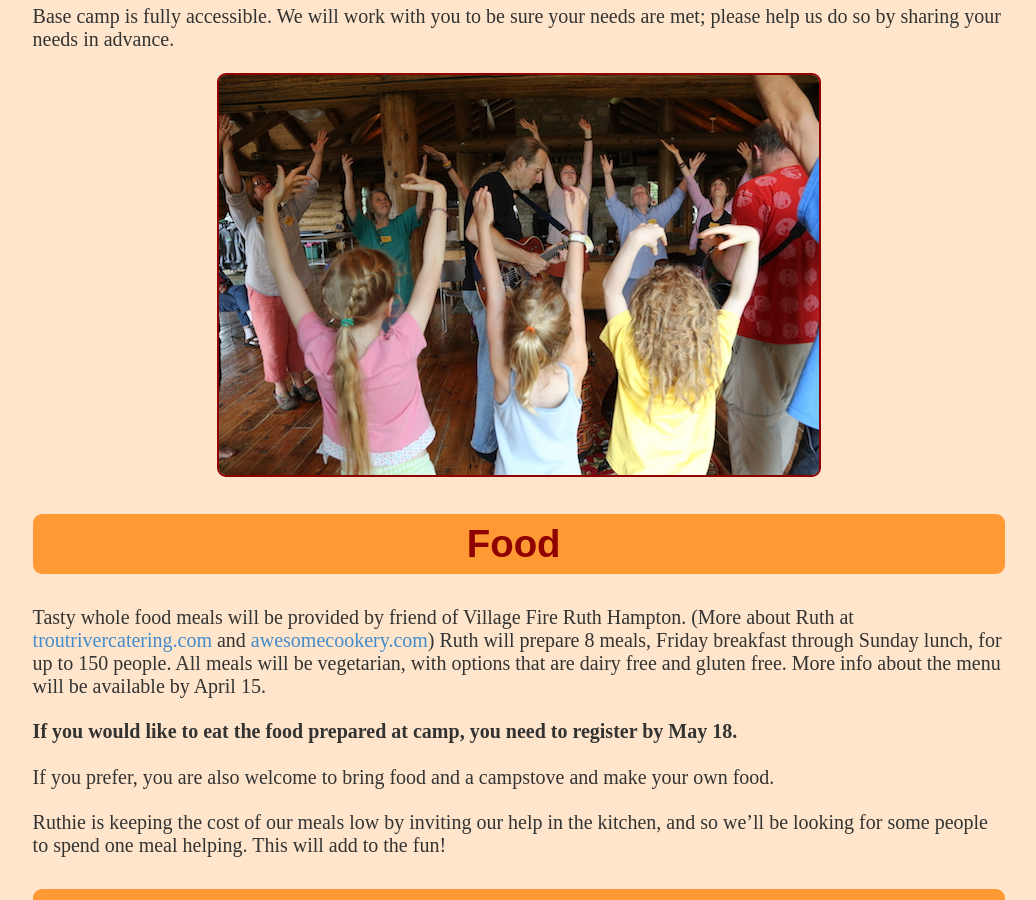
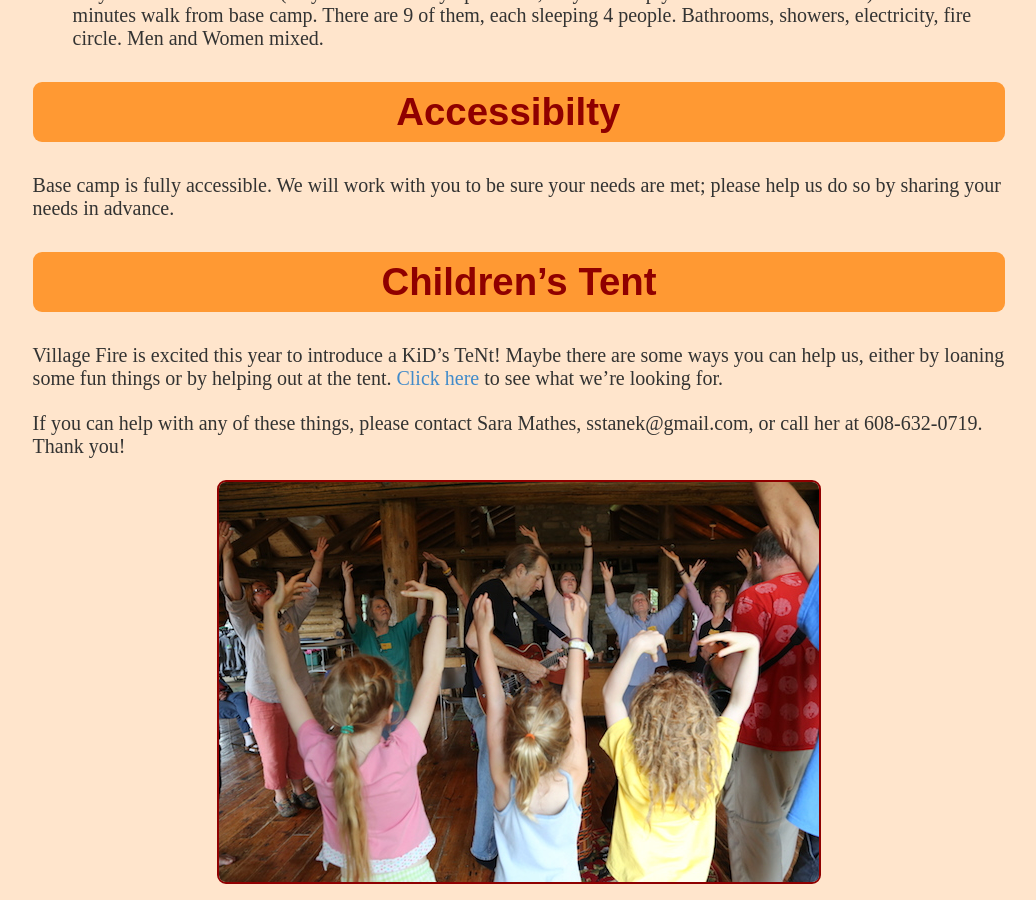
Before and after one commit to neilmb/villagefire, a Jekyll site: the page built from index.md, in a window 1280 px wide and 900 px high, scrolled down 7221 px. Shown: the whole window, without its empty margins (121-1157 px from the left). Built offline with Jekyll 4.4.1, drawn with Linux system fonts in a browser that asks for light colours; some web fonts are replaced.

Commit message:
Kids tent and fix songleader layout

```diff
--- a/index.md
+++ b/index.md
@@ -92,7 +92,6 @@ genuine communion.”
 ### More Village Fire 2014 Songleaders
 
 <img class="wrapleft" src="images/lia.jpg"/>
-
 **Lia Falls** is a mom, a singer, a teacher and a songwriter. She teaches Vocal
 Playground/Yoga of the Voice classes (Yoga of the Voice as developed by Silvia
 Nakkach and the Vox Mundi Project)  in Minnesota and Wisconsin and leads
@@ -100,19 +99,19 @@ regular community song circles.  Coming from the heart of an explorer,
 listening, curiosity, and devotion are her guiding principles. Believing that
 there is no such thing as a person who can’t sing,  Lia is devoted to creating
 a safe place for people to use their voices.
+<br style="clear:left;"/>
 
 
 <img class="wrapleft" src="images/barbara.jpg">
-
 **Barbara McAfee** is a native Minnesotan, a singer/songwriter with seven CDs,
 founder of the Morning Star Singers (Comfort Choir), voice coach, author of
 Full Voice: The Art and Practice of Vocal Presence, and a relentless community
 song leader.  She can’t quite believe she gets to do all of this…and is
 grateful.  <a href="http://www.barabaramcafee.com">www.barbaramcafee.com</a>
+<br style="clear:left;"/>
 
 
 <img class="wrapleft" width="150" src="images/gurtzmiller.jpg">
-
 **Colette Miller** and **Francis Gurtz**, life partners since 1985, have a shared
 interest in Dances of Universal Peace, Early American shape note singing,
 drumming, and silent worship with Friends at Quaker Meeting. They also co-lead
@@ -120,17 +119,17 @@ a hospice choir in Rochester, bringing song twice a month to those at the end
 of life.  They especially enjoy music that is participatory.  They  love the
 laughter, the tears, and the community built with song - which often speaks
 where words fail.
+<br style="clear:left;"/>
 
 <img class="wrapleft" src="images/ellen.jpg">
-
 **Ellen Rockne** lives in her beloved Decorah, where she songleads, sings and
 works with StoryPeople, an art company she co-founded.  She will be leading
 monthly Wonder Choir Sundays this summer, in conjunction with the Northeast
 Iowa Unitarian Universalist Fellowship. She also co-leads the weekly Community
 Sing in Decorah with Liz Rog.
+<br style="clear:left;"/>
 
 <img class="wrapleft" src="images/liz2.jpg">
-
 **Liz Rog** lives to twine her voice with those of others in the Driftless and
 beyond. She leads a variety of community singing groups in Decorah, IA and
 loves Village Fire because of the cross-pollination of voices and ideas among
@@ -139,15 +138,14 @@ connections we make that last forever.
 <br style="clear:left;"/>
 
 <img class="wrapleft" src="images/libby.jpg">
-
 **Elizabeth “Libby” Turner-Opanga** is an active musician in Minnesota.  She is
 dedicated to teaching and experiencing as much music as possible all over the
 world, and shares her love of music enthusiastically with people of all
 colors, cultures and musical tastes. She works with various Twin Cities
 community-based choirs and artists.
+<br style="clear:left;"/>
 
 <img class="wrapleft" src="images/louise.jpg">
-
 **Louise Jarvis** has loved singing and harmonizing all her life. After
 co-directing a choir on Hornby Island, BC, she went on to study conducting at
 Capilano University, and also Community Choir Leadership Training with the
@@ -155,9 +153,9 @@ Ubuntu Choirs Network in Victoria, BC. Now living in Owen Sound, Ontario, she
 leads a community choir called OSSIA, and facilitates singing for people
 living with dementia and their families. She believes that singing is pure joy
 and the best way to connect with others.
+<br style="clear:left;"/>
 
 <img class="wrapleft" src="images/ida.jpg">
-
 **Ida Rotto** is a young and enthusiastic song leader from the Driftless
 bioregion of Northeast Iowa. She comes to Village Fire to breathe the air of
 home, drink up the new and familiar voices and songs, and share the songs of
@@ -167,6 +165,7 @@ brings story songs and silly songs, songs of this new and changing time and
 songs from the time of ancestors, songs that are easy to learn and make
 beautiful. She believes that singing is essential as we find our wild place in
 the hum of nature.
+<br style="clear:left;"/>
 
 
 
@@ -264,6 +263,15 @@ family.
 
 Base camp is fully accessible. We will work with you to be sure your needs are
 met; please help us do so by sharing your needs in advance.
+
+## Children's Tent
+
+Village Fire is excited this year to introduce a KiD’s TeNt! Maybe there are
+some ways you can help us, either by loaning some fun things or by helping out
+at the tent. [Click here](images/kidstent.pdf) to see what we're looking for.
+
+If you can help with any of these things, please contact Sara Mathes,
+sstanek@gmail.com, or call her at 608-632-0719. Thank you!
 
 <div class="center"><img src="images/kidsdance.jpg"/></div>
 
```
Also changed, not shown: 1 other file.
